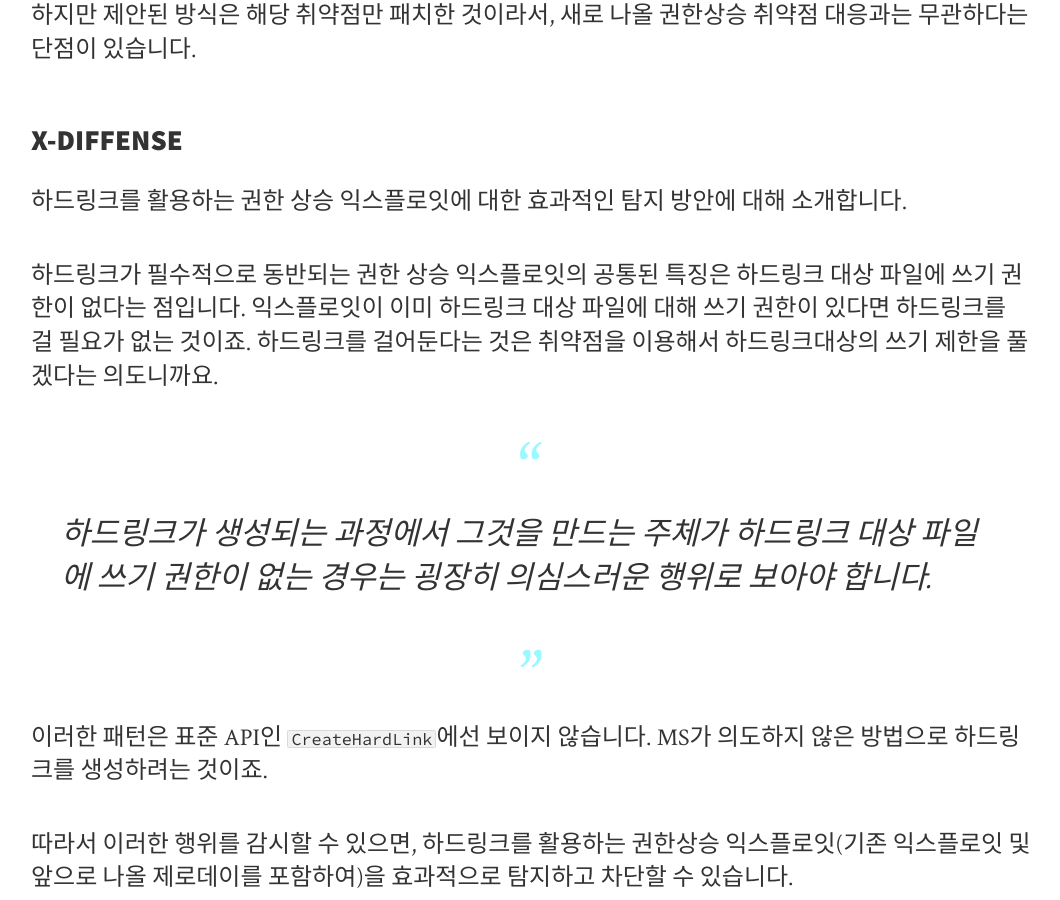
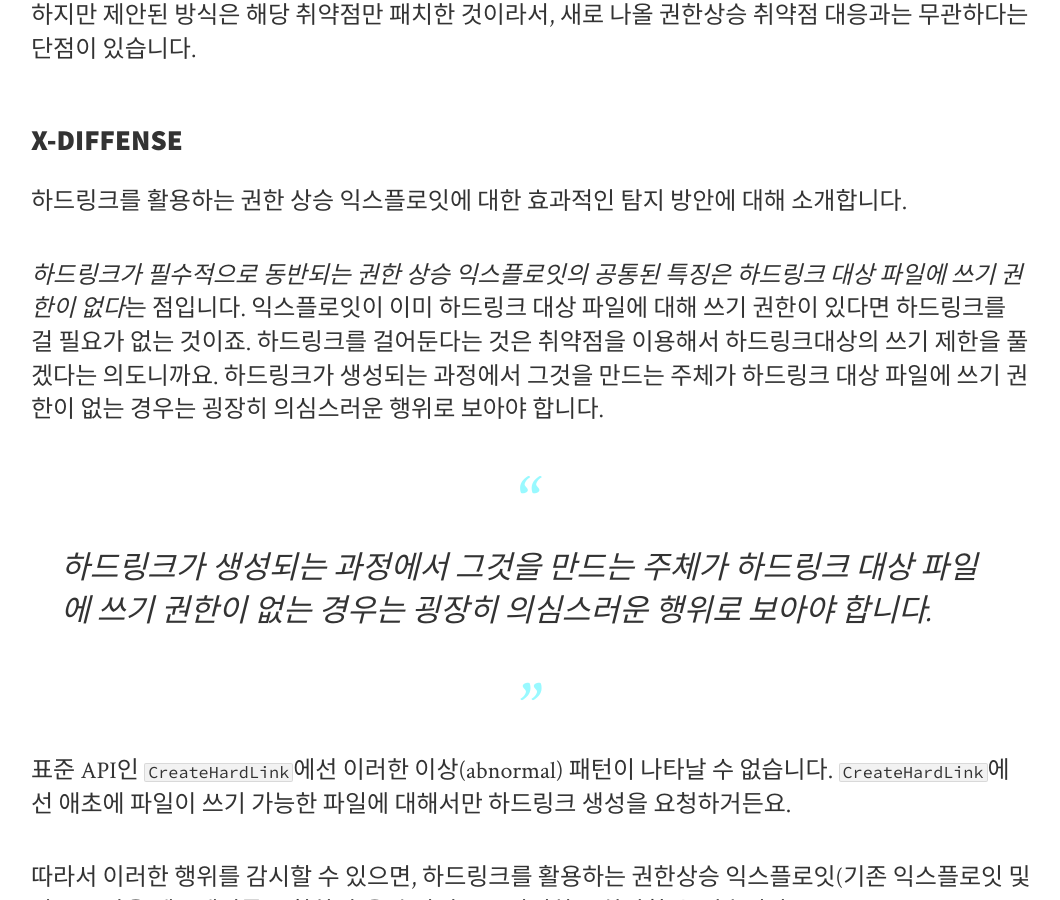
Before and after one commit to intellee/blog.diffense.co.kr, a Jekyll site: the page built from _posts/2019-02-22-hard-link.md, in a window 1280 px wide and 900 px high, scrolled down 15755 px. Shown: the whole window, without its empty margins (109-1169 px from the left). Built offline with Jekyll 4.4.1, drawn with Linux system fonts in a browser that asks for light colours; nearby versions of some CDN libraries.

Commit message:
hard link

```diff
--- a/_posts/2019-02-22-hard-link.md
+++ b/_posts/2019-02-22-hard-link.md
@@ -310,11 +310,11 @@ rule TaskSched
 
 하드링크를 활용하는 권한 상승 익스플로잇에 대한 효과적인 탐지 방안에 대해 소개합니다.
 
-하드링크가 필수적으로 동반되는 권한 상승 익스플로잇의 공통된 특징은 하드링크 대상 파일에 쓰기 권한이 없다는 점입니다. 익스플로잇이 이미 하드링크 대상 파일에 대해 쓰기 권한이 있다면 하드링크를 걸 필요가 없는 것이죠. 하드링크를 걸어둔다는 것은 취약점을 이용해서 하드링크대상의 쓰기 제한을 풀겠다는 의도니까요.
+*하드링크가 필수적으로 동반되는 권한 상승 익스플로잇의 공통된 특징은 하드링크 대상 파일에 쓰기 권한이 없다*는 점입니다. 익스플로잇이 이미 하드링크 대상 파일에 대해 쓰기 권한이 있다면 하드링크를 걸 필요가 없는 것이죠. 하드링크를 걸어둔다는 것은 취약점을 이용해서 하드링크대상의 쓰기 제한을 풀겠다는 의도니까요. 하드링크가 생성되는 과정에서 그것을 만드는 주체가 하드링크 대상 파일에 쓰기 권한이 없는 경우는 굉장히 의심스러운 행위로 보아야 합니다.
 
 >하드링크가 생성되는 과정에서 그것을 만드는 주체가 하드링크 대상 파일에 쓰기 권한이 없는 경우는 굉장히 의심스러운 행위로 보아야 합니다.
 
-이러한 패턴은 표준 API인 `CreateHardLink`에선 보이지 않습니다. MS가 의도하지 않은 방법으로 하드링크를 생성하려는 것이죠.
+표준 API인 `CreateHardLink`에선 이러한 이상(abnormal) 패턴이 나타날 수 없습니다. `CreateHardLink`에선 애초에 파일이 쓰기 가능한 파일에 대해서만 하드링크 생성을 요청하거든요.
 
 따라서 이러한 행위를 감시할 수 있으면, 하드링크를 활용하는 권한상승 익스플로잇(기존 익스플로잇 및 앞으로 나올 제로데이를 포함하여)을 효과적으로 탐지하고 차단할 수 있습니다.
 
```
Also changed, not shown: 2 other files.
